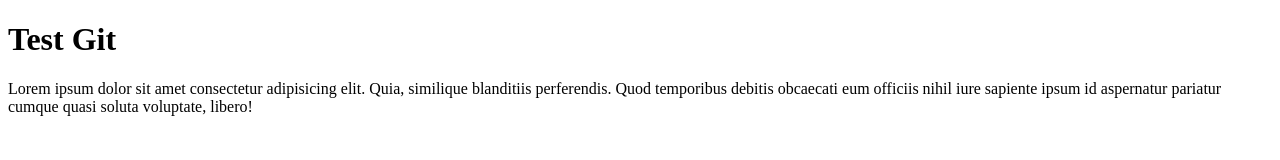
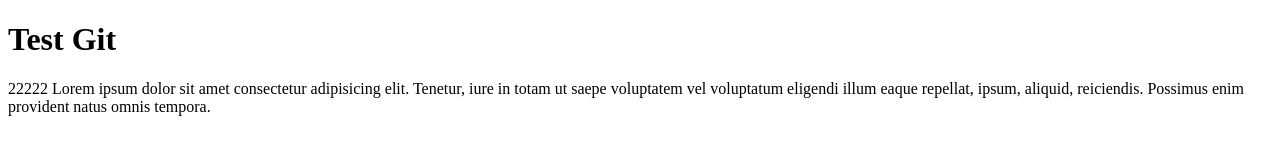
Before and after one commit to deepperr/site, a plain HTML site: page index.html in a window 1280 px wide. Drawn offline with Linux system fonts and the light colour scheme.

Commit message:
3 comment

```diff
--- a/index.html
+++ b/index.html
@@ -7,6 +7,6 @@
 </head>
 <body>
 	<h1>Test Git</h1>
-	Lorem ipsum dolor sit amet consectetur adipisicing elit. Quia, similique blanditiis perferendis. Quod temporibus debitis obcaecati eum officiis nihil iure sapiente ipsum id aspernatur pariatur cumque quasi soluta voluptate, libero!
+	22222 Lorem ipsum dolor sit amet consectetur adipisicing elit. Tenetur, iure in totam ut saepe voluptatem vel voluptatum eligendi illum eaque repellat, ipsum, aliquid, reiciendis. Possimus enim provident natus omnis tempora.
 </body>
 </html>
```
